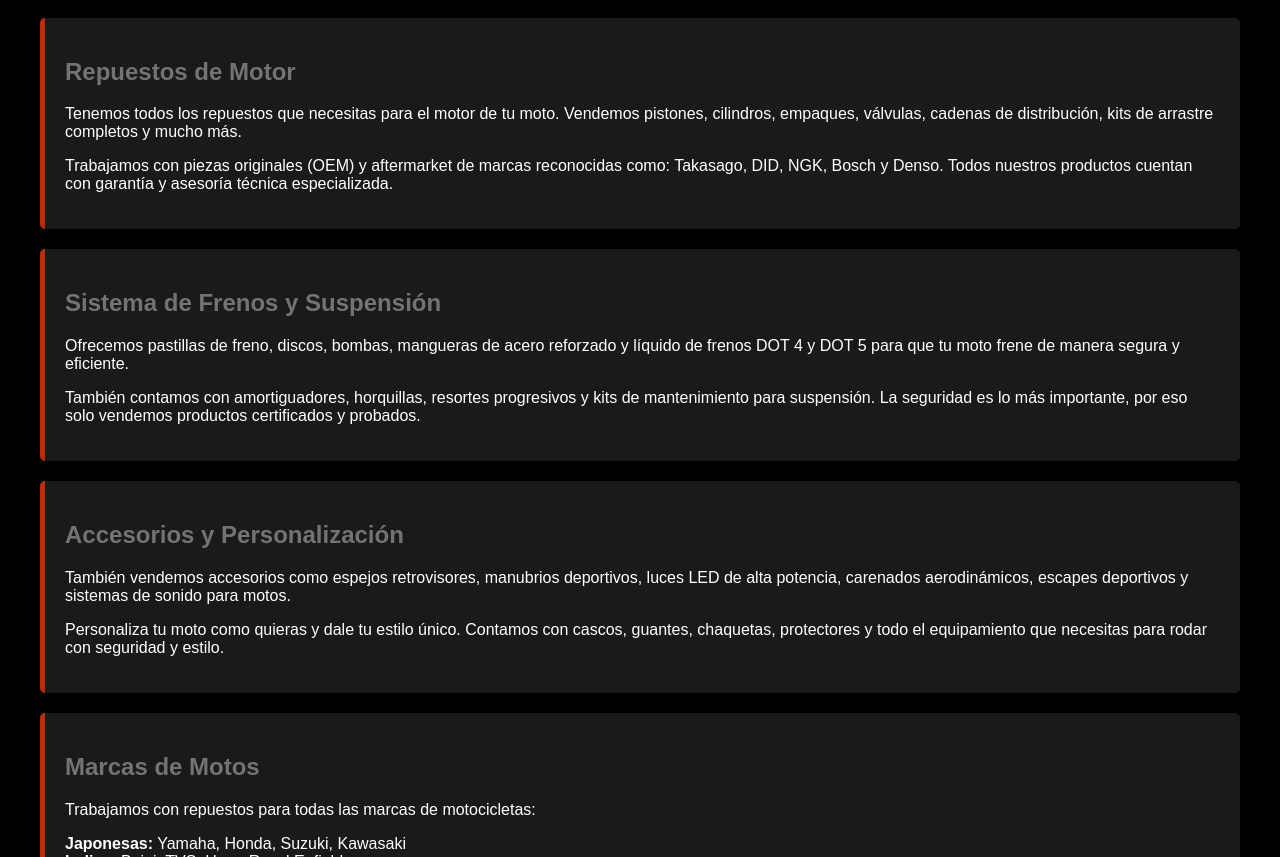
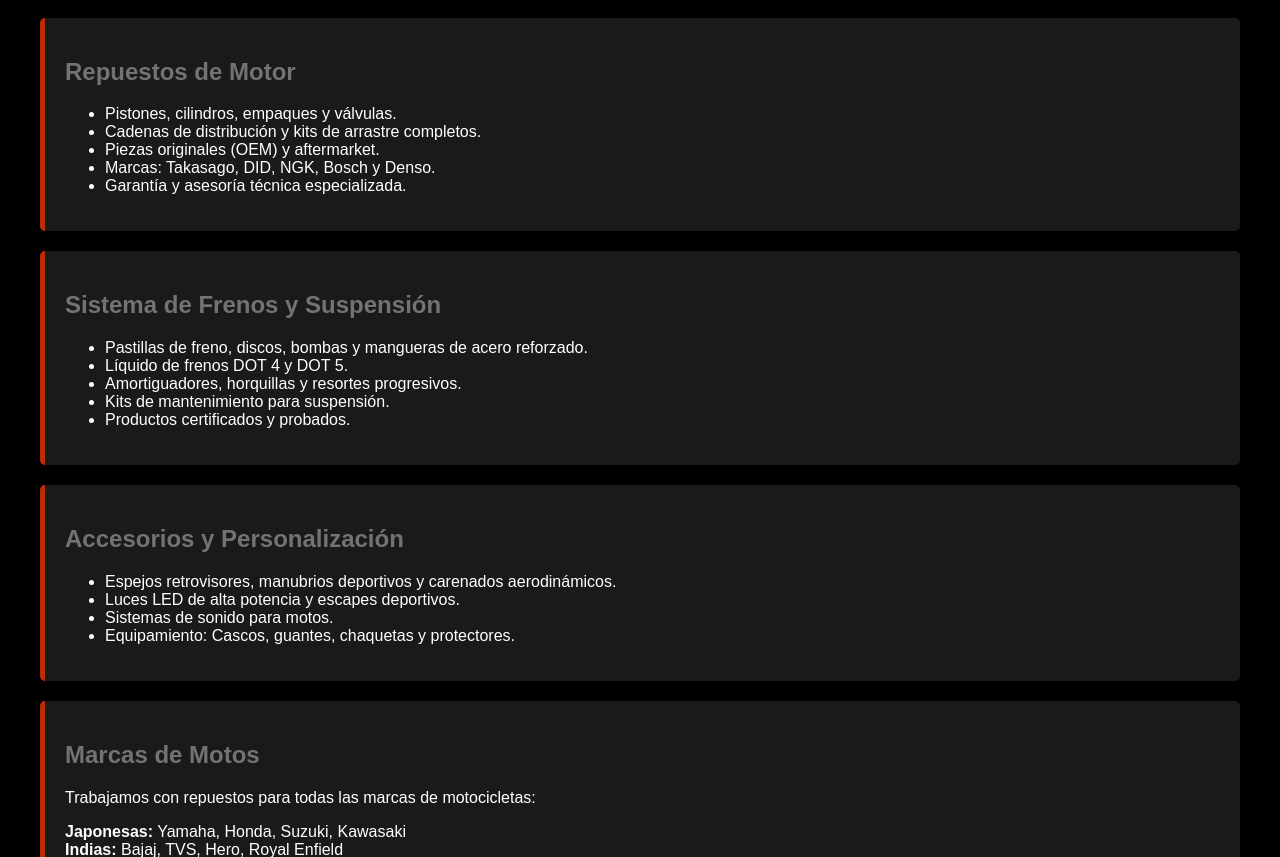
Before and after one commit to CristianCotrino777/JBC-RACING-PARTS, a plain HTML site: page JBC RACING PARTSS/JBC RACING PARTS.html in a window 1280 px wide. Shown: the part 748-1605 px from the top of the page. Drawn offline with Linux system fonts and the light colour scheme.

Commit message:
JBC RACING PARTS.html

```diff
--- a/JBC RACING PARTSS/JBC RACING PARTS.html
+++ b/JBC RACING PARTSS/JBC RACING PARTS.html
@@ -129,43 +129,34 @@
 
       <article id="catalogo">
     <h2>Repuestos de Motor</h2>
-            <p>
-                Tenemos todos los repuestos que necesitas para el motor de tu moto.
-                Vendemos pistones, cilindros, empaques, válvulas, cadenas de distribución,
-                kits de arrastre completos y mucho más.
-            </p>
-            <p>
-                Trabajamos con piezas originales (OEM) y aftermarket de marcas reconocidas como:
-                Takasago, DID, NGK, Bosch y Denso. Todos nuestros productos cuentan con garantía
-                y asesoría técnica especializada.
-            </p>
+    <ul>
+        <li>Pistones, cilindros, empaques y válvulas.</li>
+        <li>Cadenas de distribución y kits de arrastre completos.</li>
+        <li>Piezas originales (OEM) y aftermarket.</li>
+        <li>Marcas: Takasago, DID, NGK, Bosch y Denso.</li>
+        <li>Garantía y asesoría técnica especializada.</li>
+    </ul>
 </article>
 
 <article>
     <h2>Sistema de Frenos y Suspensión</h2>
-            <p>
-                Ofrecemos pastillas de freno, discos, bombas, mangueras de acero reforzado y líquido
-                de frenos DOT 4 y DOT 5 para que tu moto frene de manera segura y eficiente.
-            </p>
-            <p>
-                También contamos con amortiguadores, horquillas, resortes progresivos y kits de
-                mantenimiento para suspensión. La seguridad es lo más importante, por eso solo
-                vendemos productos certificados y probados.
-            </p>
+    <ul>
+        <li>Pastillas de freno, discos, bombas y mangueras de acero reforzado.</li>
+        <li>Líquido de frenos DOT 4 y DOT 5.</li>
+        <li>Amortiguadores, horquillas y resortes progresivos.</li>
+        <li>Kits de mantenimiento para suspensión.</li>
+        <li>Productos certificados y probados.</li>
+    </ul>
 </article>
 
 <article>
     <h2>Accesorios y Personalización</h2>
-            <p>
-                También vendemos accesorios como espejos retrovisores, manubrios deportivos,
-                luces LED de alta potencia, carenados aerodinámicos, escapes deportivos y
-                sistemas de sonido para motos.
-            </p>
-            <p>
-                Personaliza tu moto como quieras y dale tu estilo único. Contamos con cascos,
-                guantes, chaquetas, protectores y todo el equipamiento que necesitas para
-                rodar con seguridad y estilo.
-            </p>
+    <ul>
+        <li>Espejos retrovisores, manubrios deportivos y carenados aerodinámicos.</li>
+        <li>Luces LED de alta potencia y escapes deportivos.</li>
+        <li>Sistemas de sonido para motos.</li>
+        <li>Equipamiento: Cascos, guantes, chaquetas y protectores.</li>
+    </ul>
 </article>
 
         <article id="marcas">
```
Lines whose indentation alone changed are shown as unchanged.
